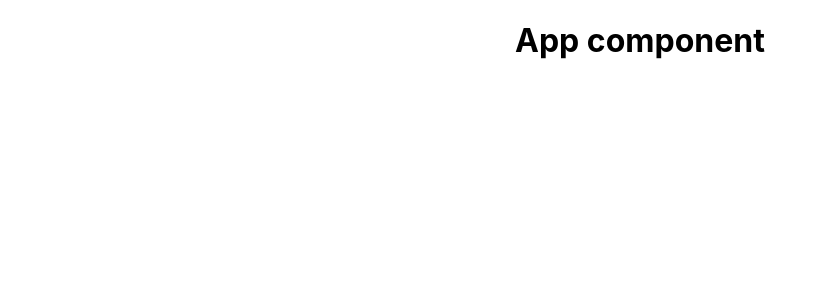
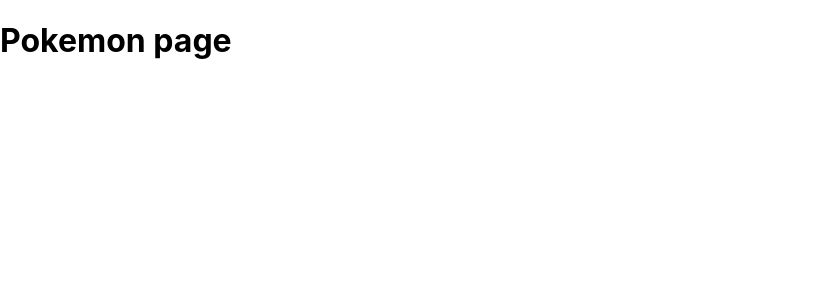
Before and after one commit to julian3493/react-capstone, a React (Create React App) app: page /pokemon in a window 1280 px wide. Shown: the top 300 px of the page, without its empty margins (0-826 px from the left). Built offline with nearby package versions, Linux system fonts and the light colour scheme.

Commit message:
create routes

```diff
--- a/src/components/App.js
+++ /dev/null
@@ -1,11 +0,0 @@
-import '../App.css';
-
-function App() {
-  return (
-    <div className="App">
-      <h1>App component</h1>
-    </div>
-  );
-}
-
-export default App;
--- /dev/null
+++ b/src/containers/Home.js
@@ -0,0 +1,7 @@
+import React from 'react';
+
+const Home = () => (
+  <h1>Home page</h1>
+);
+
+export default Home;
--- /dev/null
+++ b/src/containers/Pokemon.js
@@ -0,0 +1,7 @@
+import React from 'react';
+
+const Pokemon = () => (
+  <h1>Pokemon page</h1>
+);
+
+export default Pokemon;
--- /dev/null
+++ b/src/containers/Routes.js
@@ -0,0 +1,14 @@
+import { BrowserRouter, Switch, Route } from 'react-router-dom';
+import Home from './Home';
+import Pokemon from './Pokemon';
+
+const Routes = () => (
+  <BrowserRouter>
+    <Switch>
+      <Route path="/" component={Home} exact />
+      <Route path="/pokemon" component={Pokemon} />
+    </Switch>
+  </BrowserRouter>
+);
+
+export default Routes;
--- a/src/index.js
+++ b/src/index.js
@@ -1,7 +1,7 @@
 import React from 'react';
 import ReactDOM from 'react-dom';
 import './index.css';
-import App from './components/App';
+import App from './containers/App';
 
 ReactDOM.render(
   <React.StrictMode>
```
Also changed, not shown: src/containers/App.js (added, +8 -0 lines), 1 other file (tests, documents, lock files or other folders).
